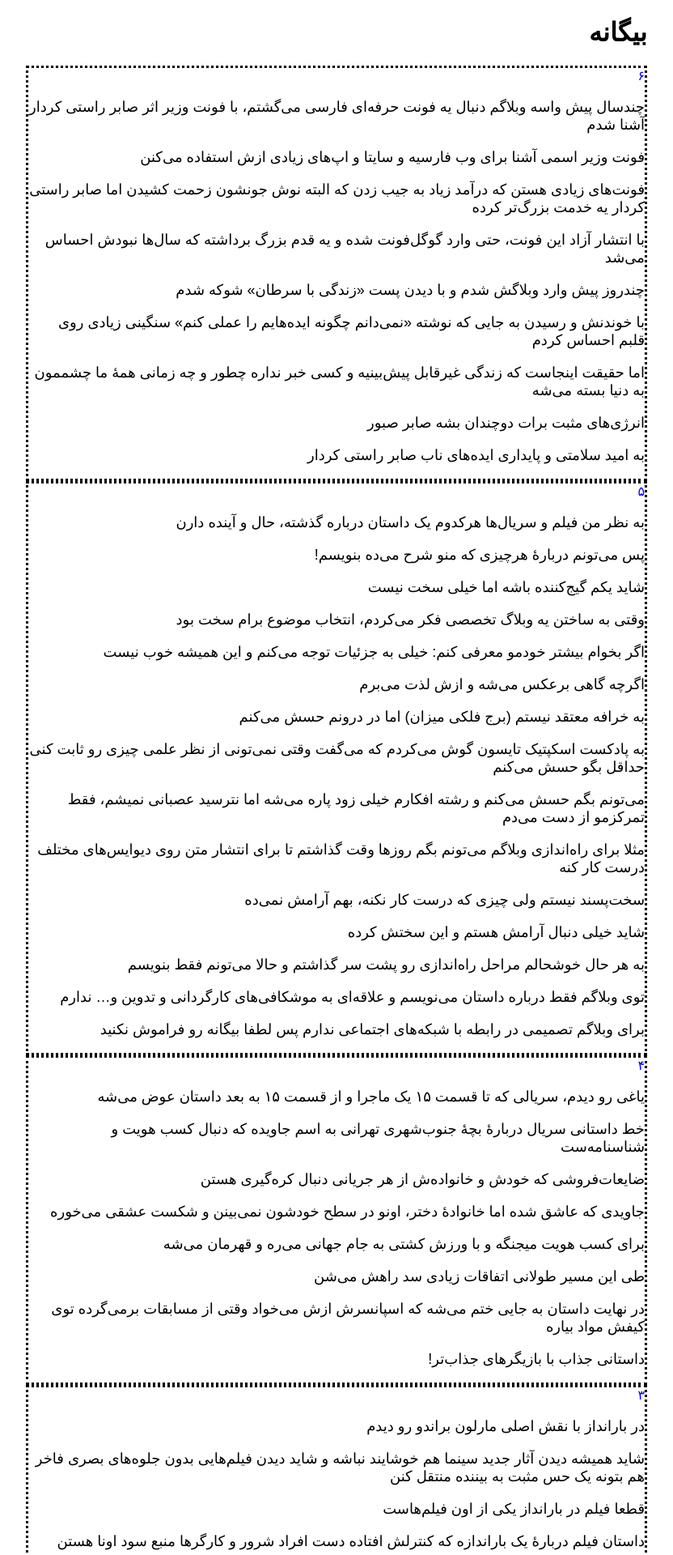
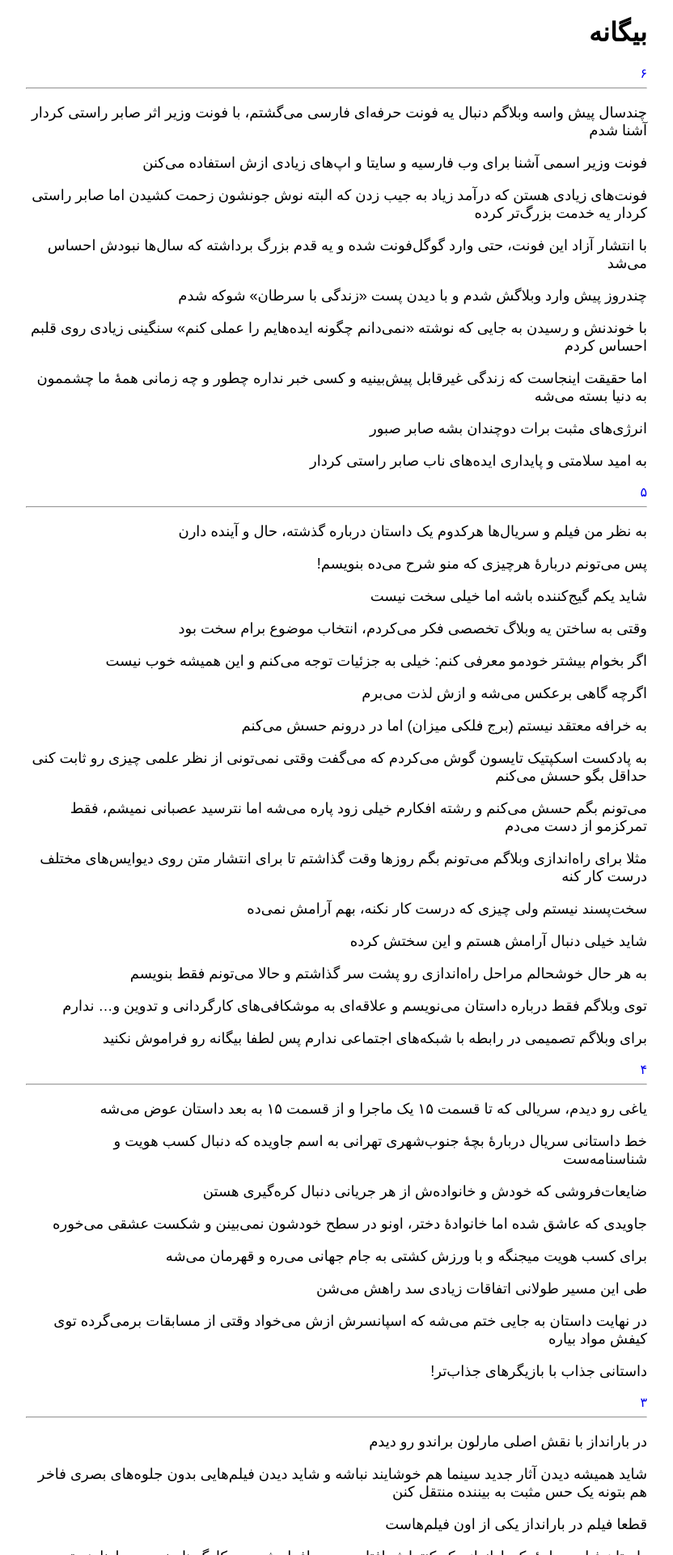
Before and after one commit to darkblog/darkblog.github.io, a Jekyll site: the page built from index.html, in a window 1280 px wide. Shown: the top 1920 px of the page at 81% size, without its empty margins (224-1056 px from the left). Built offline with Jekyll 4.4.1, drawn with Linux system fonts in a browser that asks for light colours.

Commit message:
Update index.html

```diff
--- a/index.html
+++ b/index.html
@@ -14,10 +14,9 @@ layout: compress
 <body>
 <h1>بیگانه</h1>
 {% for post in site.posts limit:1000 %}
-<article>
 <a href="{{ site.url }}{{ post.url }}">{{ post.title }}</a>
+<hr>
 {{ post.content }}
-</article>
 {% endfor %}
 </body>
 </html>
```
